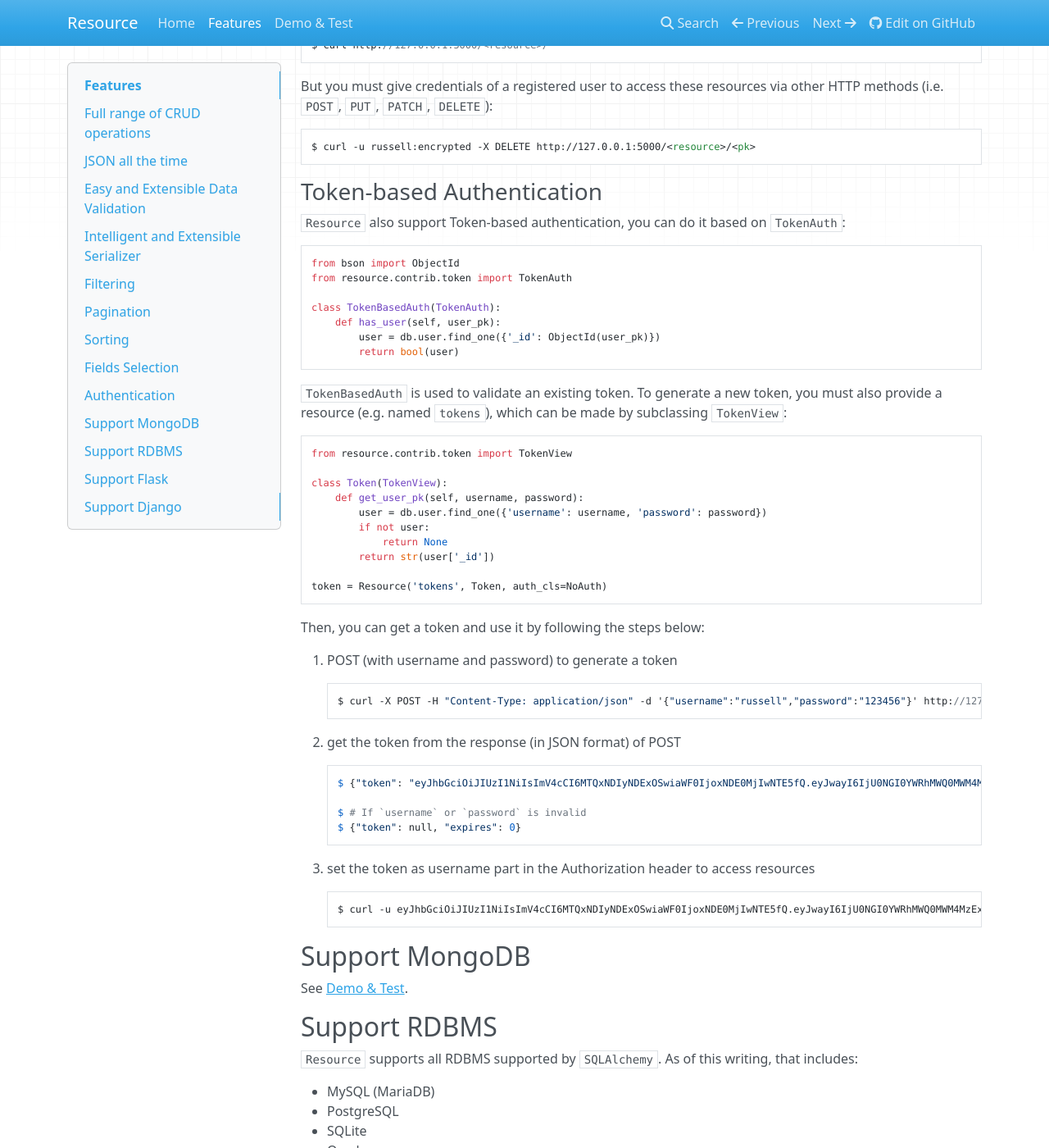
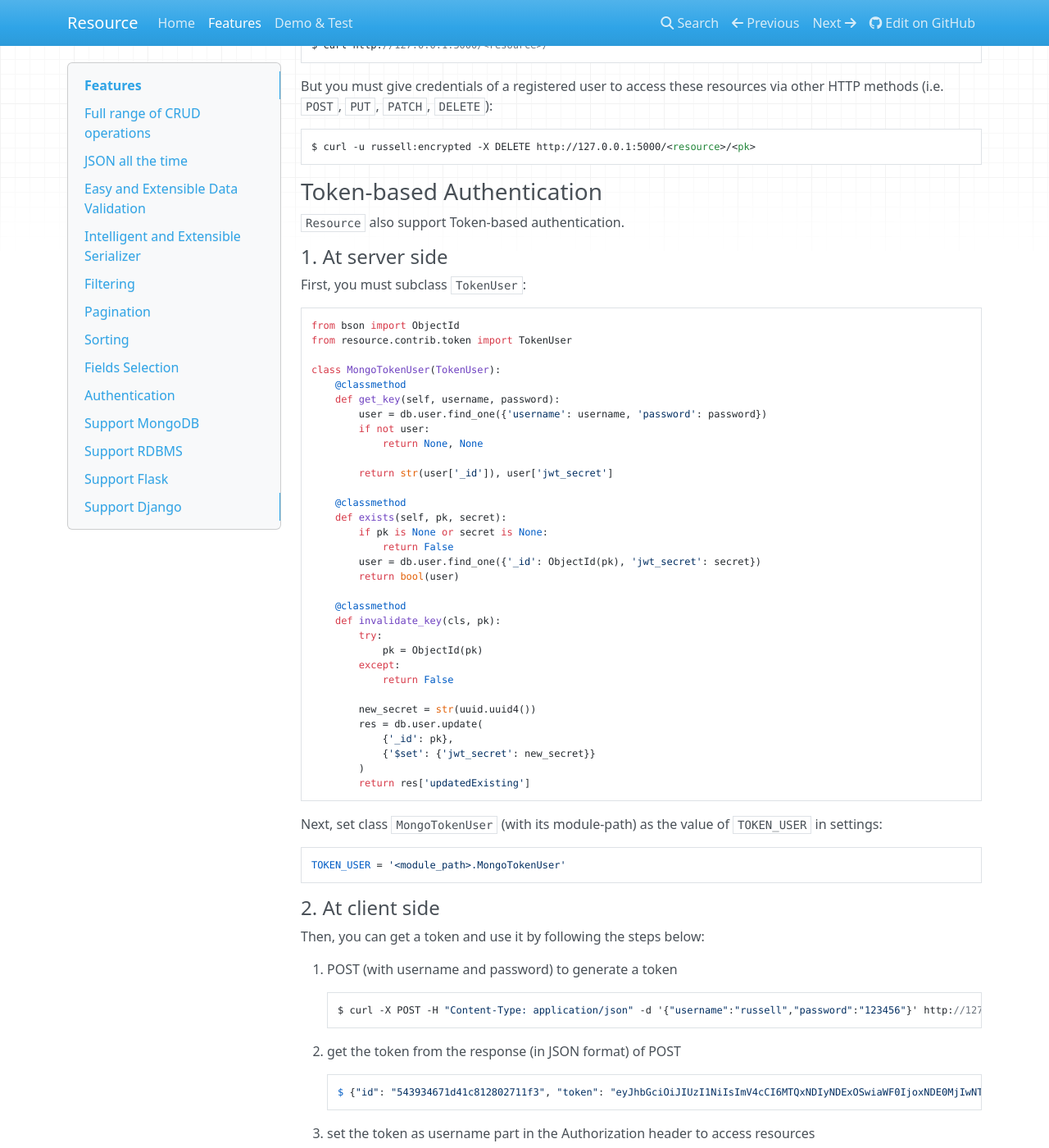
Before and after one commit to RussellLuo/resource, an MkDocs documentation site: the page built from docs/features.md, in a window 1280 px wide and 1400 px high, scrolled down 5954 px. Shown: the whole window at 82% size. Built offline with MkDocs 1.6.1, drawn with Linux system fonts in a browser that asks for light colours; nearby versions of some CDN libraries; old or Windows-style settings are respelled for this version of MkDocs.

Commit message:
update Documentation

```diff
--- a/docs/features.md
+++ b/docs/features.md
@@ -282,28 +282,50 @@ But you must give credentials of a registered user to access these resources via
 
 ### Token-based Authentication
 
-`Resource` also support Token-based authentication, you can do it based on `TokenAuth`:
+`Resource` also support Token-based authentication.
+
+#### 1. At server side
+
+First, you must subclass `TokenUser`:
 
     from bson import ObjectId
-    from resource.contrib.token import TokenAuth
+    from resource.contrib.token import TokenUser
 
-    class TokenBasedAuth(TokenAuth):
-        def has_user(self, user_pk):
-            user = db.user.find_one({'_id': ObjectId(user_pk)})
+    class MongoTokenUser(TokenUser):
+        @classmethod
+        def get_key(self, username, password):
+            user = db.user.find_one({'username': username, 'password': password})
+            if not user:
+                return None, None
+
+            return str(user['_id']), user['jwt_secret']
+
+        @classmethod
+        def exists(self, pk, secret):
+            if pk is None or secret is None:
+                return False
+            user = db.user.find_one({'_id': ObjectId(pk), 'jwt_secret': secret})
             return bool(user)
 
-`TokenBasedAuth` is used to validate an existing token. To generate a new token, you must also provide a resource (e.g. named `tokens`), which can be made by subclassing `TokenView`:
+        @classmethod
+        def invalidate_key(cls, pk):
+            try:
+                pk = ObjectId(pk)
+            except:
+                return False
 
-    from resource.contrib.token import TokenView
+            new_secret = str(uuid.uuid4())
+            res = db.user.update(
+                {'_id': pk},
+                {'$set': {'jwt_secret': new_secret}}
+            )
+            return res['updatedExisting']
 
-    class Token(TokenView):
-        def get_user_pk(self, username, password):
-            user = db.user.find_one({'username': username, 'password': password})
-            if not user:
-                return None
-            return str(user['_id'])
+Next, set class `MongoTokenUser` (with its module-path) as the value of `TOKEN_USER` in settings:
 
-    token = Resource('tokens', Token, auth_cls=NoAuth)
+    TOKEN_USER = '<module_path>.MongoTokenUser'
+
+#### 2. At client side
 
 Then, you can get a token and use it by following the steps below:
 
@@ -313,10 +335,7 @@ Then, you can get a token and use it by following the steps below:
 
 2. get the token from the response (in JSON format) of POST
 
-        $ {"token": "eyJhbGciOiJIUzI1NiIsImV4cCI6MTQxNDIyNDExOSwiaWF0IjoxNDE0MjIwNTE5fQ.eyJwayI6IjU0NGI0YWRhMWQ0MWM4MzExMjRhNDBjZCJ9.d_6Oi4ePS7z9NhK9b9J23H3KQx4u_EdzT-VHDnV2fC8", "expires": 3600}
-
-        $ # If `username` or `password` is invalid
-        $ {"token": null, "expires": 0}
+        $ {"id": "543934671d41c812802711f3", "token": "eyJhbGciOiJIUzI1NiIsImV4cCI6MTQxNDIyNDExOSwiaWF0IjoxNDE0MjIwNTE5fQ.eyJwayI6IjU0NGI0YWRhMWQ0MWM4MzExMjRhNDBjZCJ9.d_6Oi4ePS7z9NhK9b9J23H3KQx4u_EdzT-VHDnV2fC8", "expires": 3600}
 
 3. set the token as username part in the Authorization header to access resources
 
```
